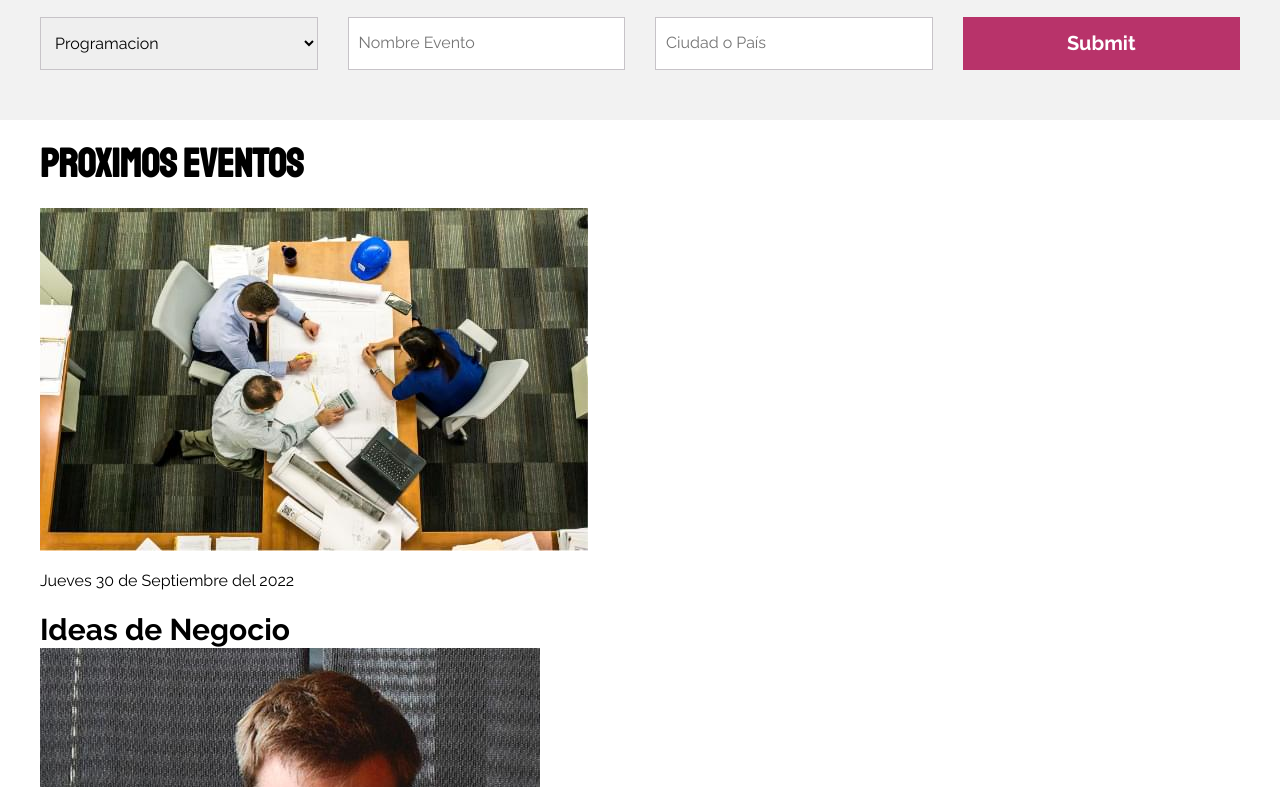
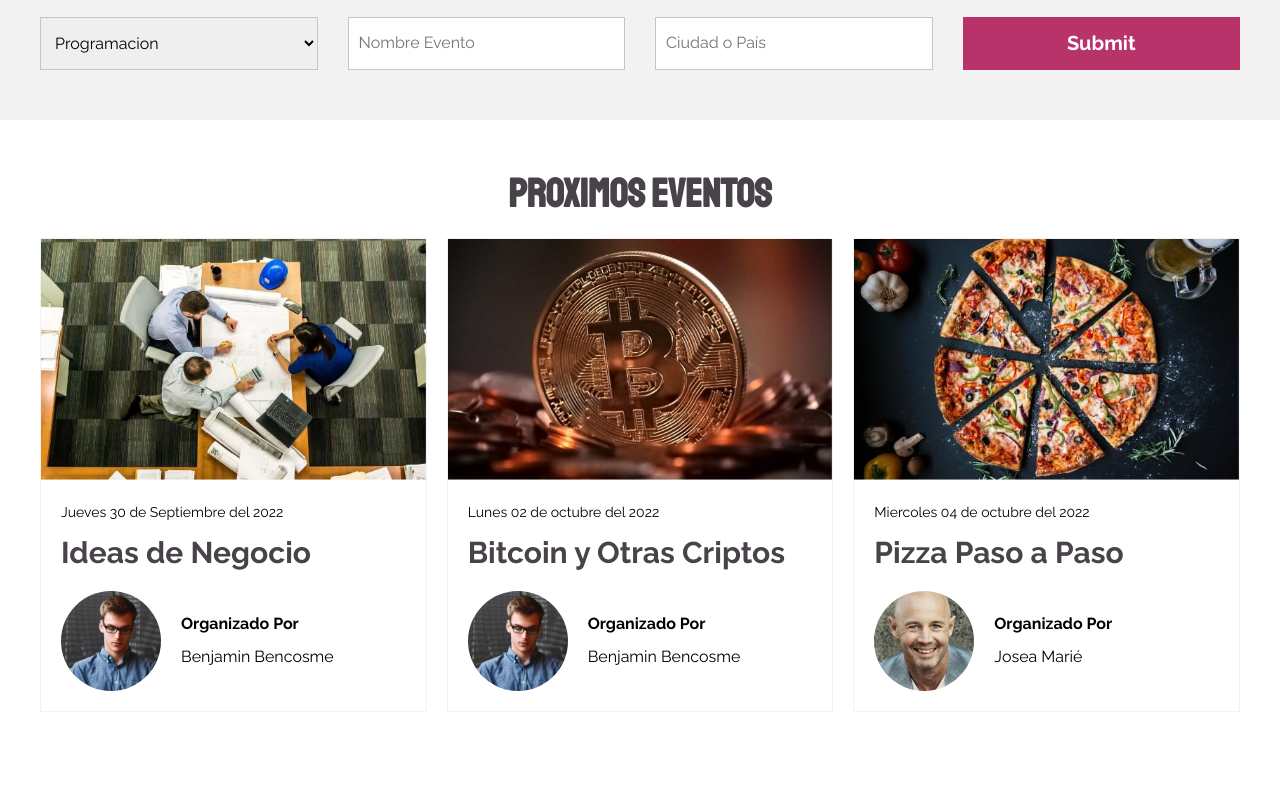
Before and after one commit to Benjamin70/Meeti-ClonMeetup, a website: page index.html in a window 1280 px wide. Shown: the part 833-1620 px from the top of the page. After the commit the page ends 1595 px from the top, so only its background shows below. Drawn offline with Linux system fonts and the light colour scheme.

Commit message:
Seccion de Eventos Finalizada

```diff
--- a/index.html
+++ b/index.html
@@ -117,7 +117,7 @@
 
                         <div class="evento__autor">
                             <div class="evento__autor-imagen">
-                                <img src="build/img/perfil1.jpg" alt="Imagen perfil">
+                                <img src="build/img/perfil2.jpg" alt="Imagen perfil">
                             </div>
                             <div class="evento__autor-autor">
                                 <p class="evento__organizado-texto">Organizado Por</p>
--- a/src/scss/base/_mixins.scss
+++ b/src/scss/base/_mixins.scss
@@ -47,3 +47,9 @@
     gap: $espaciado;
     grid-template-columns: repeat($columnas, 1fr);
 }
+
+@mixin heading{
+    text-align: center;
+    margin: 0;
+    color: v.$gris;
+}
--- a/src/scss/ui/contenido/_busqueda.scss
+++ b/src/scss/ui/contenido/_busqueda.scss
@@ -6,9 +6,7 @@
     padding: 5rem 0;
 
     &__heading{
-        text-align: center;
-        margin: 0;
-        color: v.$gris;
+        @include m.heading;
     }
 
 }
--- a/src/scss/ui/contenido/_eventos.scss
+++ b/src/scss/ui/contenido/_eventos.scss
@@ -0,0 +1,61 @@
+@use 'base/variables' as v;
+@use 'base/mixins' as m;
+
+.eventos{
+    padding: 5rem 0;
+
+    &__heading{
+        @include m.heading;
+    }
+
+    &__grid{
+        margin-top: 2rem;
+        @include m.grid(1, 2rem);
+
+        @include m.tablet{
+            @include m.grid(3, 2rem);
+        }
+    }
+}
+
+.evento{
+    border: 1px solid v.$grisClaro;
+    &__imagen {
+        width: 100%;
+    }
+    &__contenido{
+        padding: 2rem;
+    }
+
+    &__fecha{
+        font-size: 1.4rem;
+        margin: 0;
+    }
+
+    &__nombre{
+        color: v.$gris;
+        margin: 1rem 0;
+    }
+
+    &__autor{
+        display: flex;
+        align-items: center;
+        gap: 2rem;
+        margin-top: 2rem;
+    }
+
+    &__autor-imagen{
+        width: 10rem;
+        border-radius: 50%;
+        overflow: hidden;
+    }
+
+    &__organizado-texto,
+    &__organizado-nombre{
+        margin: .5rem 0;
+    }
+
+    &__organizado-texto{
+        font-weight: 700;
+    }
+}
```
Also changed, not shown: build/css/app.css, 1 other file.
